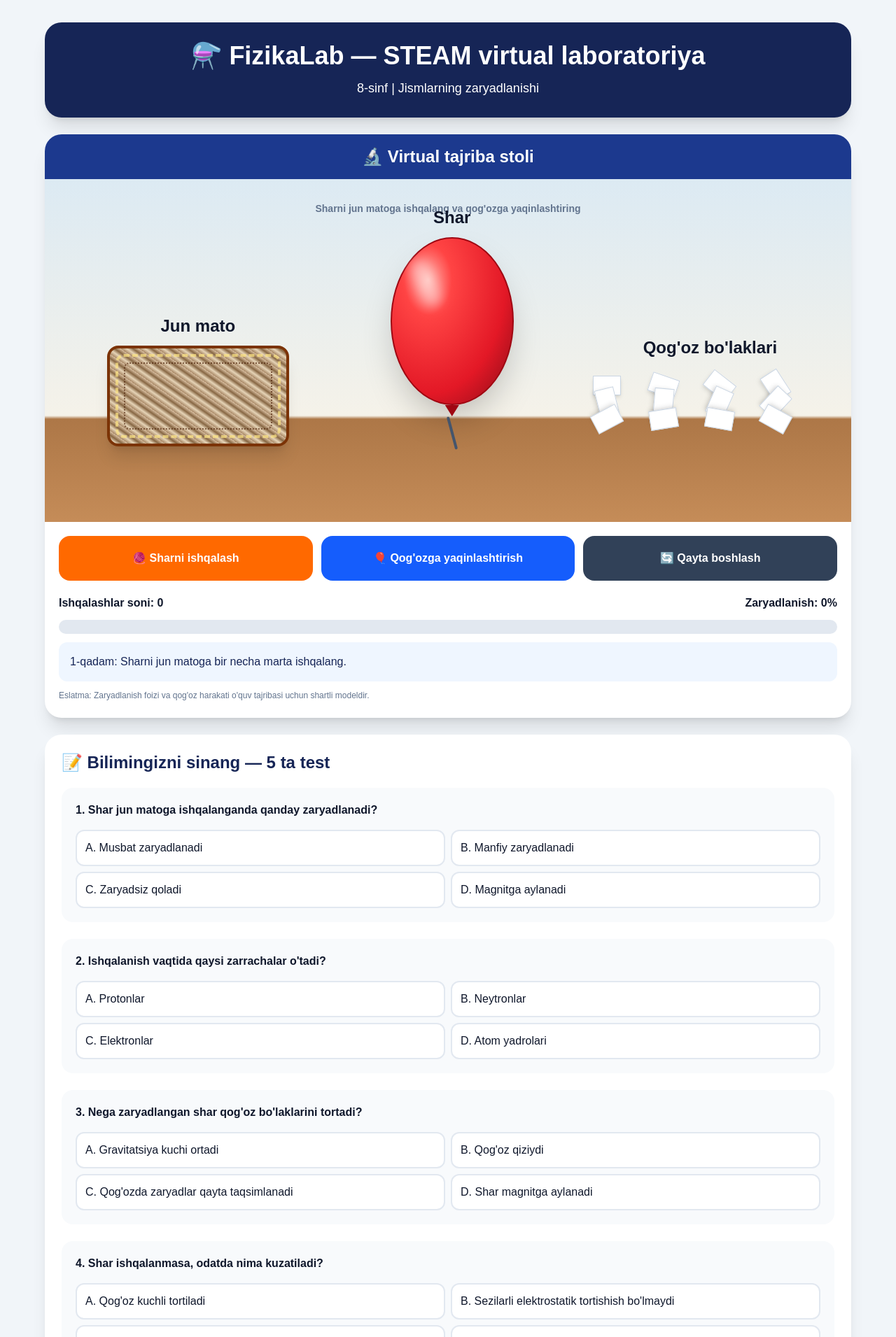
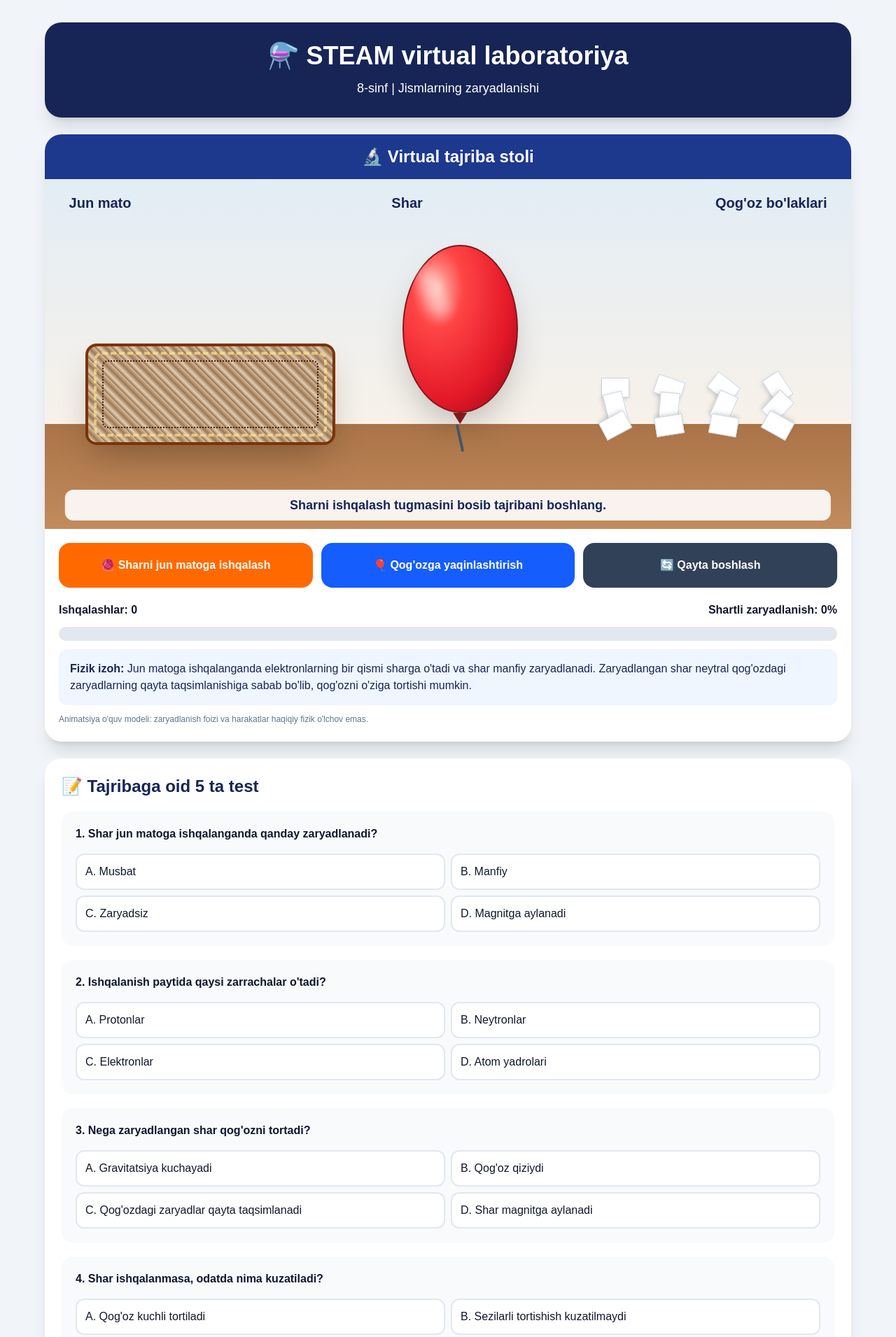
Before and after one commit to samiyevasitora2005-lgtm/fizikalab, a Next.js app: page /sinflar/8-sinf/steam in a window 1280 px wide. Shown: the top 1911 px of the page at 70% size. Built offline with nearby package versions, Linux system fonts and the light colour scheme.

Commit message:
Update page.tsx

```diff
--- a/app/sinflar/8-sinf/steam/page.tsx
+++ b/app/sinflar/8-sinf/steam/page.tsx
@@ -1,30 +1,25 @@
 
 "use client";
 
-import { useState } from "react";
+import { useEffect, useRef, useState } from "react";
 
 const savollar = [
   {
     savol: "Shar jun matoga ishqalanganda qanday zaryadlanadi?",
-    variantlar: [
-      "Musbat zaryadlanadi",
-      "Manfiy zaryadlanadi",
-      "Zaryadsiz qoladi",
-      "Magnitga aylanadi",
-    ],
+    variantlar: ["Musbat", "Manfiy", "Zaryadsiz", "Magnitga aylanadi"],
     javob: 1,
   },
   {
-    savol: "Ishqalanish vaqtida qaysi zarrachalar o'tadi?",
+    savol: "Ishqalanish paytida qaysi zarrachalar o'tadi?",
     variantlar: ["Protonlar", "Neytronlar", "Elektronlar", "Atom yadrolari"],
     javob: 2,
   },
   {
-    savol: "Nega zaryadlangan shar qog'oz bo'laklarini tortadi?",
+    savol: "Nega zaryadlangan shar qog'ozni tortadi?",
     variantlar: [
-      "Gravitatsiya kuchi ortadi",
+      "Gravitatsiya kuchayadi",
       "Qog'oz qiziydi",
-      "Qog'ozda zaryadlar qayta taqsimlanadi",
+      "Qog'ozdagi zaryadlar qayta taqsimlanadi",
       "Shar magnitga aylanadi",
     ],
     javob: 2,
@@ -33,19 +28,19 @@ const savollar = [
     savol: "Shar ishqalanmasa, odatda nima kuzatiladi?",
     variantlar: [
       "Qog'oz kuchli tortiladi",
-      "Sezilarli elektrostatik tortishish bo'lmaydi",
+      "Sezilarli tortishish kuzatilmaydi",
       "Qog'oz yonadi",
-      "Shar o'z-o'zidan zaryadlanadi",
+      "Shar qiziydi",
     ],
     javob: 1,
   },
   {
-    savol: "Nega nam havoda elektrostatik ta'sir kamayishi mumkin?",
+    savol: "Nam havoda elektrostatik ta'sir nega kamayishi mumkin?",
     variantlar: [
       "Elektronlar yo'qoladi",
       "Gravitatsiya kuchayadi",
-      "Namlik zaryadning tezroq tarqalishiga yordam beradi",
-      "Qog'ozning massasi yo'qoladi",
+      "Zaryad namlik orqali tezroq tarqaladi",
+      "Qog'oz og'irligi yo'qoladi",
     ],
     javob: 2,
   },
@@ -53,24 +48,48 @@ const savollar = [
 
 export default function SteamPage() {
   const [ishqalash, setIshqalash] = useState(0);
-  const [yaqin, setYaqin] = useState(false);
+  const [jarayon, setJarayon] = useState<"tinch" | "ishqalash" | "qogoz">("tinch");
   const [javoblar, setJavoblar] = useState<Record<number, number>>({});
   const [tekshirildi, setTekshirildi] = useState(false);
   const [ism, setIsm] = useState("");
   const [fikr, setFikr] = useState("");
   const [xulosa, setXulosa] = useState("");
+  const timer = useRef<ReturnType<typeof setTimeout> | null>(null);
 
   const zaryad = Math.min(ishqalash * 10, 100);
-  const tortiladi = yaqin && zaryad >= 40;
-
+  const tortiladi = jarayon === "qogoz" && zaryad >= 40;
   const ball = savollar.reduce(
-    (jami, savol, i) => jami + (javoblar[i] === savol.javob ? 1 : 0),
+    (jami, s, i) => jami + (javoblar[i] === s.javob ? 1 : 0),
     0
   );
 
+  useEffect(() => {
+    return () => {
+      if (timer.current) clearTimeout(timer.current);
+    };
+  }, []);
+
+  function sharniIshqalash() {
+    if (jarayon === "ishqalash") return;
+    if (timer.current) clearTimeout(timer.current);
+
+    setJarayon("ishqalash");
+
+    timer.current = setTimeout(() => {
+      setIshqalash((v) => Math.min(v + 2, 10));
+      setJarayon("tinch");
+    }, 2400);
+  }
+
+  function qogozgaYaqinlashtirish() {
+    if (jarayon === "ishqalash") return;
+    setJarayon("qogoz");
+  }
+
   function qaytaBoshlash() {
+    if (timer.current) clearTimeout(timer.current);
     setIshqalash(0);
-    setYaqin(false);
+    setJarayon("tinch");
     setJavoblar({});
     setTekshirildi(false);
     setFikr("");
@@ -80,12 +99,12 @@ export default function SteamPage() {
   function yuklabOlish() {
     const matn = [
       "FIZIKALAB - STEAM VIRTUAL LABORATORIYA",
-      "8-sinf. Jismlarning zaryadlanishi",
+      "8-sinf: Jismlarning zaryadlanishi",
       "",
-      "O'quvchi: " + (ism || "Kiritilmagan"),
-      "Ishqalashlar soni: " + ishqalash,
-      "Zaryadlanish ko'rsatkichi: " + zaryad + "%",
-      "Qog'oz tortilishi: " + (tortiladi ? "Kuzatildi" : "Kuzatilmadi"),
+      "O'quvchi: " + ism,
+      "Ishqalashlar soni: " + ishqalash * 2,
+      "Shartli zaryadlanish: " + zaryad + "%",
+      "Qog'oz tortilishi: " + (tortiladi ? "Ha" : "Yo'q"),
       "Test natijasi: " + ball + "/5",
       "",
       "O'QUVCHINING FIKRI:",
@@ -98,22 +117,48 @@ export default function SteamPage() {
     const blob = new Blob(["\uFEFF" + matn], {
       type: "text/plain;charset=utf-8",
     });
-
     const url = URL.createObjectURL(blob);
     const a = document.createElement("a");
     a.href = url;
-    a.download = "FizikaLab-8-sinf-STEAM-natija.txt";
+    a.download = "FizikaLab-STEAM-natija.txt";
     a.click();
     URL.revokeObjectURL(url);
   }
 
   return (
-    <main className="min-h-screen bg-slate-100 p-3 md:p-8 text-slate-900">
+    <main className="min-h-screen bg-slate-100 p-3 text-slate-900 md:p-8">
+      <style>{`
+        @keyframes ishqala {
+          0% { transform: translate(0,0) rotate(0deg); }
+          12% { transform: translate(-100%,-10%) rotate(-12deg); }
+          25% { transform: translate(-120%,0) rotate(-18deg); }
+          38% { transform: translate(-90%,-12%) rotate(-8deg); }
+          50% { transform: translate(-120%,0) rotate(-18deg); }
+          63% { transform: translate(-90%,-12%) rotate(-8deg); }
+          75% { transform: translate(-120%,0) rotate(-18deg); }
+          88% { transform: translate(-100%,-10%) rotate(-12deg); }
+          100% { transform: translate(0,0) rotate(0deg); }
+        }
+        @keyframes junSilkin {
+          0%,100% { transform: rotate(0deg); }
+          25%,75% { transform: rotate(-3deg); }
+          50% { transform: rotate(3deg); }
+        }
+        @keyframes qogozUch {
+          0% { transform: translate(0,0) rotate(0deg); }
+          100% { transform: translate(-65px,-90px) rotate(70deg); }
+        }
+        @keyframes elektron {
+          0% { opacity: 0; transform: translateX(-20px); }
+          50% { opacity: 1; }
+          100% { opacity: 0; transform: translateX(35px); }
+        }
+      `}</style>
+
       <div className="mx-auto max-w-6xl space-y-6">
-
         <header className="rounded-3xl bg-blue-950 p-7 text-center text-white shadow-xl">
-          <h1 className="text-2xl md:text-4xl font-extrabold">
-            ⚗️ FizikaLab — STEAM virtual laboratoriya
+          <h1 className="text-2xl font-extrabold md:text-4xl">
+            ⚗️ STEAM virtual laboratoriya
           </h1>
           <p className="mt-3 text-lg">
             8-sinf | Jismlarning zaryadlanishi
@@ -126,105 +171,143 @@ export default function SteamPage() {
           </div>
 
           <div
-            className="relative h-[330px] overflow-hidden md:h-[490px]"
+            className="relative h-[340px] overflow-hidden md:h-[500px]"
             style={{
               background:
-                "linear-gradient(180deg,#dceaf3 0%,#f5f2e9 69%,#ad7747 70%,#c58c58 100%)",
+                "linear-gradient(180deg,#e2edf5 0%,#f7f1e9 70%,#aa7448 70%,#c28b5c 100%)",
             }}
           >
-            <div className="absolute left-0 right-0 top-8 text-center text-sm font-semibold text-slate-500">
-              Sharni jun matoga ishqalang va qog'ozga yaqinlashtiring
+            <div className="absolute left-[3%] top-5 text-sm font-bold text-blue-950 md:text-xl">
+              Jun mato
+            </div>
+            <div className="absolute left-[43%] top-5 text-sm font-bold text-blue-950 md:text-xl">
+              Shar
+            </div>
+            <div className="absolute right-[3%] top-5 text-sm font-bold text-blue-950 md:text-xl">
+              Qog'oz bo'laklari
             </div>
 
-            <div className="absolute bottom-[22%] left-[3%] w-[32%] text-center">
-              <div className="mb-3 text-base font-bold md:text-2xl">
-                Jun mato
-              </div>
+            {/* Jun mato */}
             <div
-                className="relative mx-auto h-24 w-full max-w-[260px] rounded-2xl border-4 border-amber-900 shadow-xl md:h-36"
+              className="absolute bottom-[24%] left-[5%] h-[90px] w-[31%] rounded-2xl border-4 border-amber-900 shadow-2xl md:h-[145px]"
               style={{
                 background:
-                    "repeating-linear-gradient(35deg,#a88866 0px,#e6d4b7 5px,#876744 10px,#d8bea0 15px)",
+                  "repeating-linear-gradient(45deg,#8e6b4b 0px,#e4cfb2 5px,#9a7856 11px,#d9bc98 17px)",
+                animation:
+                  jarayon === "ishqalash"
+                    ? "junSilkin 0.35s ease-in-out infinite"
+                    : "none",
               }}
             >
               <div className="absolute inset-2 rounded-xl border-4 border-dashed border-amber-200 opacity-70" />
-                <div className="absolute inset-5 rounded-lg border-2 border-dotted border-amber-950 opacity-60" />
-              </div>
+              <div className="absolute inset-5 rounded-lg border-2 border-dotted border-amber-950" />
             </div>
 
-            <div
-              className="absolute bottom-[21%] left-[39%] flex w-[23%] flex-col items-center transition-all duration-700"
+            {/* Elektronlarning ko'chishi */}
+            {jarayon === "ishqalash" && (
+              <div className="absolute bottom-[52%] left-[27%] z-20 flex gap-3 text-xl font-black text-blue-700 md:text-3xl">
+                {Array.from({ length: 5 }).map((_, i) => (
+                  <span
+                    key={i}
                     style={{
-                transform: yaqin ? "translateX(35%)" : "translateX(0)",
+                      animation: `elektron 0.65s ${i * 0.12}s infinite`,
                     }}
                   >
-              <div className="mb-3 text-lg font-bold md:text-2xl">
-                Shar
+                    e⁻
+                  </span>
+                ))}
               </div>
+            )}
+
+            {/* Shar */}
             <div
-                className="relative h-40 w-28 rounded-[50%] border-2 border-red-800 shadow-2xl md:h-60 md:w-44"
+              className="absolute bottom-[22%] left-[40%] z-10 flex w-[23%] flex-col items-center"
+              style={{
+                animation:
+                  jarayon === "ishqalash"
+                    ? "ishqala 2.4s ease-in-out"
+                    : "none",
+                transform:
+                  jarayon === "qogoz"
+                    ? "translateX(55%)"
+                    : "translateX(0)",
+                transition:
+                  jarayon === "qogoz"
+                    ? "transform 1s ease-in-out"
+                    : "none",
+              }}
+            >
+              <div
+                className="relative h-[155px] w-[105px] rounded-[50%] border-2 border-red-900 shadow-2xl md:h-[240px] md:w-[165px]"
                 style={{
                   background:
-                    "radial-gradient(ellipse at 30% 25%,#ffb0a9 0%,#ff4444 20%,#e31826 65%,#850b17 100%)",
+                    "radial-gradient(ellipse at 30% 25%,#ffb4a8 0%,#ff4545 23%,#e31828 65%,#8d0717 100%)",
                 }}
               >
-                <div className="absolute left-[20%] top-[12%] h-[30%] w-[16%] rotate-[-25deg] rounded-full bg-white/40 blur-sm" />
+                <div className="absolute left-[18%] top-[12%] h-[32%] w-[17%] rotate-[-25deg] rounded-full bg-white/40 blur-sm" />
                 {zaryad > 0 && (
-                  <div className="absolute inset-0 flex flex-wrap items-center justify-around text-xl font-black text-white md:text-3xl">
-                    {Array.from({ length: Math.max(2, Math.ceil(zaryad / 12)) }).map(
-                      (_, i) => <span key={i}>−</span>
-                    )}
+                  <div className="absolute inset-0 flex flex-wrap items-center justify-around p-3 text-xl font-black text-white md:text-3xl">
+                    {Array.from({
+                      length: Math.max(2, Math.ceil(zaryad / 12)),
+                    }).map((_, i) => (
+                      <span key={i}>−</span>
+                    ))}
                   </div>
                 )}
               </div>
-              <div className="h-4 w-5 bg-red-800" style={{
+              <div
+                className="h-4 w-5 bg-red-900"
+                style={{
                   clipPath: "polygon(0 0,100% 0,50% 100%)",
-              }} />
-              <div className="h-12 w-1 rotate-[-15deg] rounded-full bg-slate-600" />
+                }}
+              />
+              <div className="h-10 w-1 -rotate-12 rounded-full bg-slate-600" />
             </div>
 
-            <div className="absolute bottom-[23%] right-[3%] w-[29%] text-center">
-              <div className="mb-6 text-sm font-bold md:text-2xl">
-                Qog'oz bo'laklari
-              </div>
-              <div className="relative h-24">
+            {/* Qog'oz bo'laklari */}
+            <div className="absolute bottom-[24%] right-[3%] h-24 w-[28%]">
               {Array.from({ length: 12 }).map((_, i) => (
                 <div
                   key={i}
-                    className="absolute h-5 w-7 border border-slate-300 bg-white shadow-md transition-all duration-1000 md:h-7 md:w-10"
+                  className="absolute h-5 w-7 border border-slate-300 bg-white shadow-md md:h-7 md:w-10"
                   style={{
                     left: `${(i % 4) * 24}%`,
-                      top: `${Math.floor(i / 4) * 25}%`,
+                    top: `${Math.floor(i / 4) * 28}%`,
                     transform: tortiladi
-                        ? `translate(${-25 - (i % 3) * 12}px,${-25 - (i % 4) * 12}px) rotate(${i * 17}deg)`
+                      ? `translate(${-35 - (i % 3) * 12}px,${-35 - (i % 4) * 14}px) rotate(${i * 17}deg)`
                       : `rotate(${i * 19}deg)`,
+                    transition: "transform 1.2s ease-in-out",
                   }}
                 />
               ))}
             </div>
+
+            <div className="absolute bottom-3 left-1/2 w-[95%] -translate-x-1/2 rounded-xl bg-white/90 px-4 py-2 text-center text-sm font-bold text-blue-950 md:text-lg">
+              {jarayon === "ishqalash"
+                ? "🧶 Shar jun matoga ishqalanmoqda! Elektronlar sharga o'tmoqda."
+                : tortiladi
+                ? "✅ Qog'oz bo'laklari zaryadlangan sharga tortilmoqda!"
+                : jarayon === "qogoz"
+                ? "⚠️ Shar yetarli zaryadlanmagan. Uni yana ishqalang."
+                : "Sharni ishqalash tugmasini bosib tajribani boshlang."}
             </div>
-
-            {tortiladi && (
-              <div className="absolute bottom-3 left-1/2 -translate-x-1/2 rounded-xl bg-green-100 px-4 py-2 text-center font-bold text-green-800 shadow">
-                ✅ Qog'oz bo'laklari sharga tortildi!
-              </div>
-            )}
           </div>
 
           <div className="grid gap-3 p-5 md:grid-cols-3">
             <button
-              onClick={() => {
-                setIshqalash(v => Math.min(v + 1, 10));
-                setYaqin(false);
-              }}
-              className="rounded-2xl bg-orange-500 p-5 font-bold text-white hover:bg-orange-600"
+              onClick={sharniIshqalash}
+              disabled={jarayon === "ishqalash"}
+              className="rounded-2xl bg-orange-500 p-5 font-bold text-white hover:bg-orange-600 disabled:opacity-50"
             >
-              🧶 Sharni ishqalash
+              🧶 {jarayon === "ishqalash"
+                ? "Ishqalanmoqda..."
+                : "Sharni jun matoga ishqalash"}
             </button>
 
             <button
-              onClick={() => setYaqin(true)}
-              className="rounded-2xl bg-blue-600 p-5 font-bold text-white hover:bg-blue-700"
+              onClick={qogozgaYaqinlashtirish}
+              disabled={jarayon === "ishqalash"}
+              className="rounded-2xl bg-blue-600 p-5 font-bold text-white hover:bg-blue-700 disabled:opacity-50"
             >
               🎈 Qog'ozga yaqinlashtirish
             </button>
@@ -239,8 +322,8 @@ export default function SteamPage() {
 
           <div className="space-y-3 px-5 pb-6">
             <div className="flex justify-between font-bold">
-              <span>Ishqalashlar soni: {ishqalash}</span>
-              <span>Zaryadlanish: {zaryad}%</span>
+              <span>Ishqalashlar: {ishqalash * 2}</span>
+              <span>Shartli zaryadlanish: {zaryad}%</span>
             </div>
             <div className="h-5 overflow-hidden rounded-full bg-slate-200">
               <div
@@ -249,40 +332,40 @@ export default function SteamPage() {
               />
             </div>
             <p className="rounded-xl bg-blue-50 p-4 text-blue-950">
-              {ishqalash === 0
-                ? "1-qadam: Sharni jun matoga bir necha marta ishqalang."
-                : !yaqin
-                ? "2-qadam: Endi zaryadlangan sharni qog'oz bo'laklariga yaqinlashtiring."
-                : tortiladi
-                ? "Kuzatuv: Zaryadlangan shar neytral qog'oz bo'laklarini elektrostatik induksiya tufayli tortadi."
-                : "Kuzatuv: Zaryadlanish yetarli emas. Sharni yana ishqalab ko'ring."}
+              <strong>Fizik izoh:</strong> Jun matoga ishqalanganda
+              elektronlarning bir qismi sharga o'tadi va shar manfiy
+              zaryadlanadi. Zaryadlangan shar neytral qog'ozdagi
+              zaryadlarning qayta taqsimlanishiga sabab bo'lib,
+              qog'ozni o'ziga tortishi mumkin.
             </p>
             <p className="text-xs text-slate-500">
-              Eslatma: Zaryadlanish foizi va qog'oz harakati o'quv tajribasi uchun shartli modeldir.
+              Animatsiya o'quv modeli: zaryadlanish foizi va harakatlar
+              haqiqiy fizik o'lchov emas.
             </p>
           </div>
         </section>
 
         <section className="rounded-3xl bg-white p-6 shadow-xl">
           <h2 className="mb-5 text-2xl font-extrabold text-blue-950">
-            📝 Bilimingizni sinang — 5 ta test
+            📝 Tajribaga oid 5 ta test
           </h2>
 
-          <div className="space-y-6">
+          <div className="space-y-5">
             {savollar.map((s, i) => (
               <div key={i} className="rounded-2xl bg-slate-50 p-5">
                 <h3 className="mb-4 font-bold">
                   {i + 1}. {s.savol}
                 </h3>
+
                 <div className="grid gap-2 md:grid-cols-2">
                   {s.variantlar.map((variant, j) => (
                     <button
                       key={j}
                       onClick={() => {
-                        setJavoblar(old => ({ ...old, [i]: j }));
+                        setJavoblar((old) => ({ ...old, [i]: j }));
                         setTekshirildi(false);
                       }}
-                      className={`rounded-xl border-2 p-3 text-left transition ${
+                      className={`rounded-xl border-2 p-3 text-left ${
                         javoblar[i] === j
                           ? "border-blue-600 bg-blue-100"
                           : "border-slate-200 bg-white hover:bg-slate-100"
@@ -292,12 +375,15 @@ export default function SteamPage() {
                     </button>
                   ))}
                 </div>
+
                 {tekshirildi && (
-                  <p className={`mt-3 font-bold ${
+                  <p
+                    className={`mt-3 font-bold ${
                       javoblar[i] === s.javob
                         ? "text-green-700"
                         : "text-red-600"
-                  }`}>
+                    }`}
+                  >
                     {javoblar[i] === s.javob
                       ? "✓ To'g'ri javob!"
                       : `✗ To'g'ri javob: ${s.variantlar[s.javob]}`}
@@ -309,7 +395,7 @@ export default function SteamPage() {
 
           <button
             onClick={() => setTekshirildi(true)}
-            disabled={Object.keys(javoblar).length !== savollar.length}
+            disabled={Object.keys(javoblar).length !== 5}
             className="mt-6 w-full rounded-2xl bg-green-600 p-4 text-xl font-bold text-white disabled:opacity-40"
           >
             ✅ Test natijasini tekshirish
@@ -317,35 +403,35 @@ export default function SteamPage() {
 
           {tekshirildi && (
             <div className="mt-5 rounded-2xl bg-green-50 p-5 text-center text-2xl font-extrabold text-green-800">
-              Natija: {ball} / 5 — {ball * 20}%
+              Natija: {ball}/5 — {ball * 20}%
             </div>
           )}
         </section>
 
         <section className="space-y-5 rounded-3xl bg-white p-6 shadow-xl">
           <h2 className="text-2xl font-extrabold text-blue-950">
-            💡 O'quvchining mustaqil fikri va xulosasi
+            💡 O'quvchining fikri va xulosasi
           </h2>
 
           <label className="block font-semibold">
             Ism va familiyangiz
             <input
               value={ism}
-              onChange={e => setIsm(e.target.value)}
-              placeholder="Ism va familiyangizni yozing"
+              onChange={(e) => setIsm(e.target.value)}
+              placeholder="Ism va familiyangizni kiriting"
               className="mt-2 w-full rounded-xl border-2 border-slate-200 p-4"
             />
           </label>
 
           <label className="block font-semibold">
-            1. Sizning fikringiz
+            1. O'quvchining fikri
             <p className="mt-1 text-sm font-normal text-slate-600">
-              Nima uchun qog'oz bo'laklari zaryadlangan sharga tortildi?
-              Tajribani kundalik hayotdagi qaysi hodisaga o'xshatasiz?
+              Qog'oz bo'laklari nima uchun sharga tortildi?
+              Bu hodisani hayotda qayerda uchratgansiz?
             </p>
             <textarea
               value={fikr}
-              onChange={e => setFikr(e.target.value)}
+              onChange={(e) => setFikr(e.target.value)}
               rows={5}
               placeholder="O'z fikringizni yozing..."
               className="mt-2 w-full rounded-xl border-2 border-slate-200 p-4"
@@ -353,33 +439,32 @@ export default function SteamPage() {
           </label>
 
           <label className="block font-semibold">
-            2. Tajribadan chiqargan xulosangiz
+            2. O'quvchining xulosasi
             <p className="mt-1 text-sm font-normal text-slate-600">
-              Ishqalanish orqali zaryadlanish haqida qanday yangi bilim oldingiz?
+              Tajriba orqali qanday fizik qonuniyatni o'rgandingiz?
             </p>
             <textarea
               value={xulosa}
-              onChange={e => setXulosa(e.target.value)}
+              onChange={(e) => setXulosa(e.target.value)}
               rows={5}
-              placeholder="Mustaqil xulosangizni yozing..."
+              placeholder="Xulosangizni yozing..."
               className="mt-2 w-full rounded-xl border-2 border-slate-200 p-4"
             />
           </label>
 
           <button
             onClick={yuklabOlish}
-            disabled={!ism.trim() || !fikr.trim() || !xulosa.trim() || !tekshirildi}
+            disabled={
+              !ism.trim() ||
+              !fikr.trim() ||
+              !xulosa.trim() ||
+              !tekshirildi
+            }
             className="w-full rounded-2xl bg-violet-700 p-5 text-lg font-bold text-white hover:bg-violet-800 disabled:opacity-40"
           >
             📥 Natija, fikr va xulosani yuklab olish (TXT)
           </button>
-
-          <p className="text-center text-sm text-slate-500">
-            Natijani yuklab olish uchun 5 ta testni yakunlang,
-            ism, fikr va xulosani to'ldiring.
-          </p>
         </section>
-
       </div>
     </main>
   );
```
Lines whose indentation alone changed are shown as unchanged.
